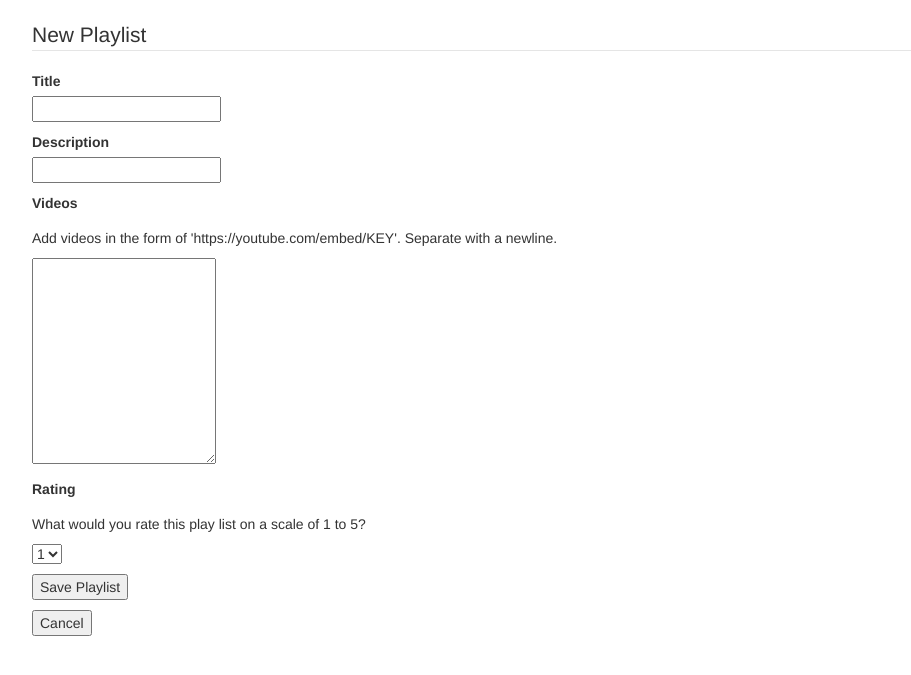
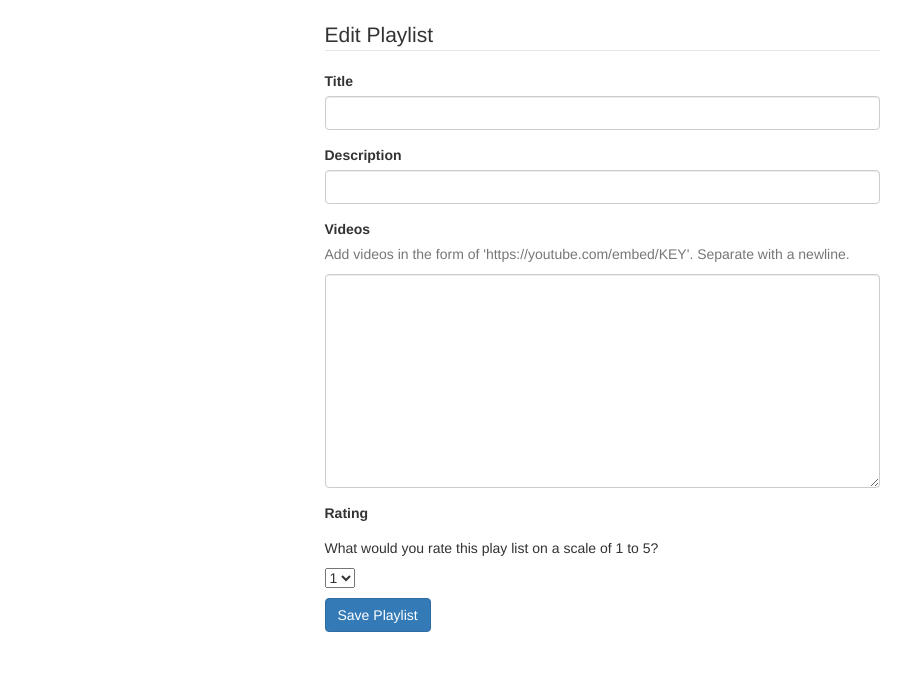
Before and after one commit to KitsuneNoctus/Playlister-Tutorial, a Flask app: page /playlists/new in a window 1280 px wide. Shown: the part 52-727 px from the top of the page, without its empty margins (38-949 px from the left). Run offline with Flask 2, Linux system fonts and the light colour scheme; some libraries are stand-ins or nearby versions.

Commit message:
Added vanilla bootstrap

```diff
--- a/templates/partials/playlists_form.html
+++ b/templates/partials/playlists_form.html
@@ -1,25 +1,25 @@
 <!-- templates/partials/playlists_form.html -->
 
 <fieldset>
-<legend>{{ title }}</legend>
+    <legend>Edit Playlist</legend>
         <!-- TITLE -->
-<p>
+        <div class='form-group'>
             <label for='playlist-title'>Title</label><br>
-    <input id='playlist-title' type='text' name='title' value='{{ playlist.title }}'/>
-</p>
+            <input class='form-control' id='playlist-title' type='text' name='title' value='{{ playlist.title }}'/>
+        </div>
 
         <!-- DESCRIPTION -->
-<p>
+        <div class='form-group'>
             <label for='description'>Description</label><br>
-  <input id='description' type='text' name='description' value='{{ playlist.description }}' />
-</p>
+            <input class='form-control' id='description' type='text' name='description' value='{{ playlist.description }}' />
+        </div>
 
-<!-- VIDEO LINKS -->
-<p>
-  <label for='playlist-videos'>Videos</label><br>
-  <p>Add videos in the form of 'https://youtube.com/embed/KEY'. Separate with a newline.</p>
-  <textarea id='playlist-videos' name='videos' rows='10' />{{ "\n".join(playlist.videos) }}</textarea>
-</p>
+        <!-- DESCRIPTION -->
+        <div class='form-group'>
+            <label for='playlist-videos'>Videos</label><br/>
+            <p class='text-muted'>Add videos in the form of 'https://youtube.com/embed/KEY'. Separate with a newline.</p>
+            <textarea class='form-control' id='playlist-videos' name='videos' rows='10' />{{ "\n".join(playlist.videos) }}</textarea>
+        </div>
     <p>
         <label for = 'playlist-rating'>Rating</label><br>
         <p>What would you rate this play list on a scale of 1 to 5?</p>
--- a/templates/playlists_new.html
+++ b/templates/playlists_new.html
@@ -2,17 +2,15 @@
 {% extends 'base.html' %}
 
 {% block content %}
-<form method='POST' action='/playlists'>
-{% include 'partials/playlists_form.html' %}
-
-<!-- BUTTON -->
-<p>
-    <button type='submit'>Save Playlist</button>
-</p>
-
-<form action="/">
-    <button type='reset'>Cancel</button>
-</form>
-
-</form>
+<div class='row'>
+    <div class='col-sm-6 col-sm-offset-3'>
+        <form method='POST' action='/playlists'>
+            {% include 'partials/playlists_form.html' %}
+            <!-- BUTTON -->
+            <div class='form-group'>
+                <button class='btn btn-primary' type='submit'>Save Playlist</button>
+            </div>
+        </form>
+    </div>
+</div>
 {% endblock %}
```
Also changed, not shown: templates/playlists_edit.html (+12 -7 lines). Lines whose indentation alone changed are shown as unchanged.
